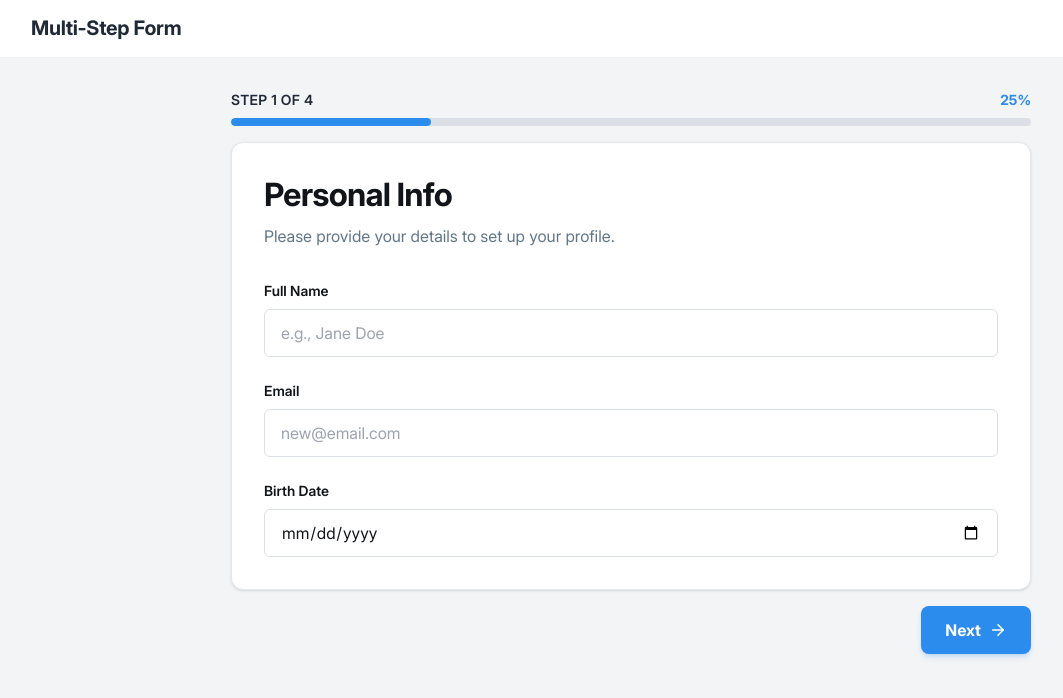
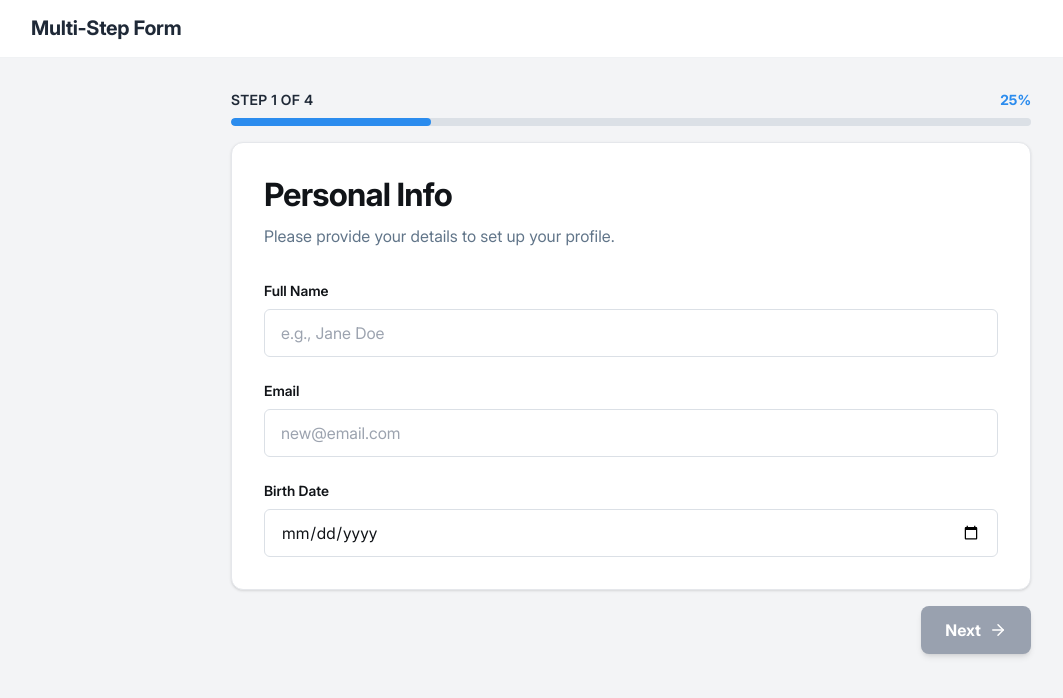
Before and after one commit to josegijon/Multi-Step-Form, a React (Vite) app: page / in a window 1280 px wide. Shown: the top 698 px of the page, without its empty margins (9-1072 px from the left). Built offline with nearby package versions, Linux system fonts and the light colour scheme.

Commit message:
feat: add canProceedToNext prop to FormNavigation and update navigation logic

```diff
--- a/src/components/FormNavigation.tsx
+++ b/src/components/FormNavigation.tsx
@@ -3,11 +3,12 @@ import { TOTAL_STEPS } from "../constants/formSteps";
 
 interface Props {
     currentStep: number;
+    canProceedToNext: boolean;
     onPrevious: () => void;
     onNext: () => void;
 }
 
-export const FormNavigation = ({ currentStep, onPrevious, onNext }: Props) => {
+export const FormNavigation = ({ currentStep, canProceedToNext, onPrevious, onNext }: Props) => {
 
     const hasPreviousStep = currentStep > 1;
     const isLastStep = currentStep === TOTAL_STEPS;
@@ -31,8 +32,11 @@ export const FormNavigation = ({ currentStep, onPrevious, onNext }: Props) => {
             }
 
             <button
-                className="flex items-center gap-2 px-6 py-3 rounded-lg text-white bg-blue-primary font-bold shadow-md shadow-blue-primary/20 transition-all cursor-pointer
-            hover:bg-[#1a7cd8] hover:-translate-y-px"
+                className={`flex items-center gap-2 px-6 py-3 rounded-lg text-white  font-bold shadow-md transition-all
+                ${canProceedToNext === false
+                        ? 'bg-gray-400'
+                        : 'shadow-blue-primary/20 bg-blue-primary hover:bg-[#1a7cd8] hover:-translate-y-px cursor-pointer'
+                    }`}
                 type={isLastStep ? 'submit' : 'button'}
                 onClick={onNext}
             >
--- a/src/components/MultiStepForm.tsx
+++ b/src/components/MultiStepForm.tsx
@@ -38,7 +38,12 @@ export const MultiStepForm = () => {
             <Header />
             <ProgressBar step={currentStep} />
             {steps[currentStep - 1]}
-            <FormNavigation currentStep={currentStep} onPrevious={handlePreviousStep} onNext={handleNextStep} />
+            <FormNavigation
+                currentStep={currentStep}
+                canProceedToNext={canProceedToNextStep()}
+                onPrevious={handlePreviousStep}
+                onNext={handleNextStep}
+            />
         </main>
     )
 }
--- a/src/hooks/useFormNavigation.ts
+++ b/src/hooks/useFormNavigation.ts
@@ -29,7 +29,6 @@ export const useFormNavigation = ({ data }: Props) => {
 
     const handleNextStep = () => {
         if (!canProceedToNextStep()) {
-            console.warn('Cannot proceed: validation failed');
             return;
         }
 
```
